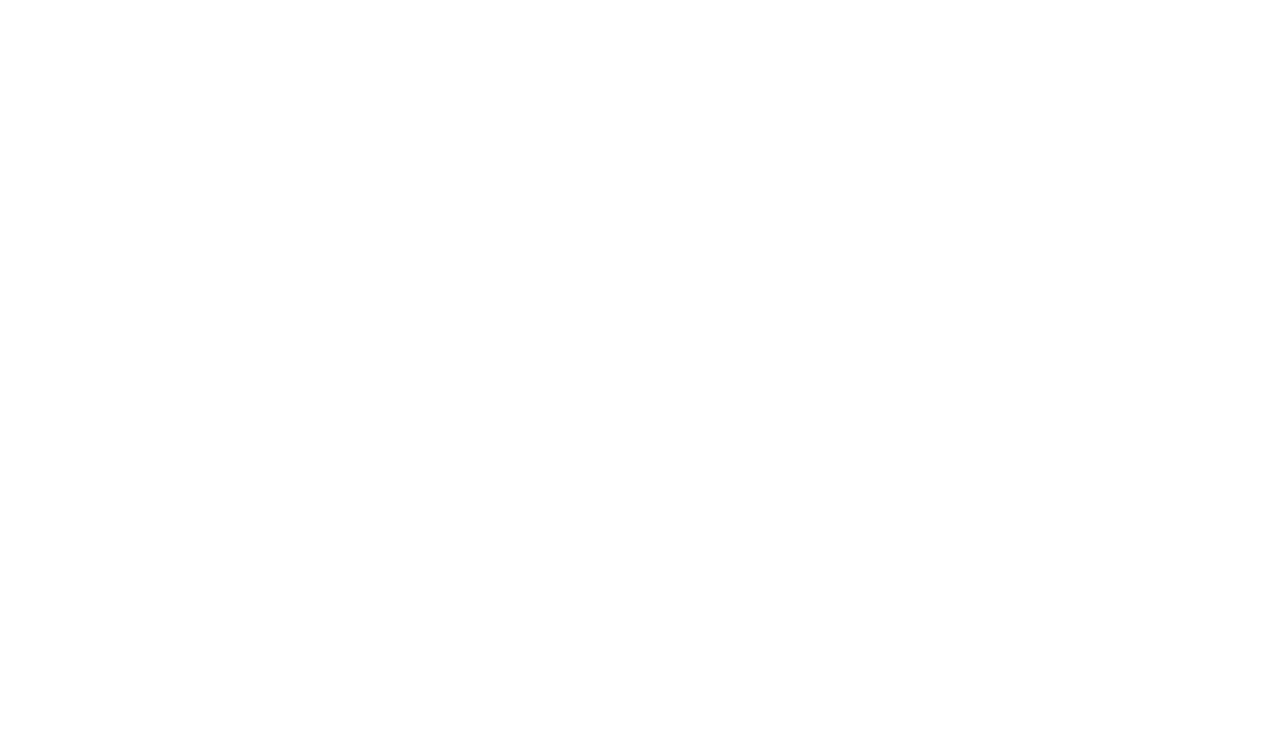
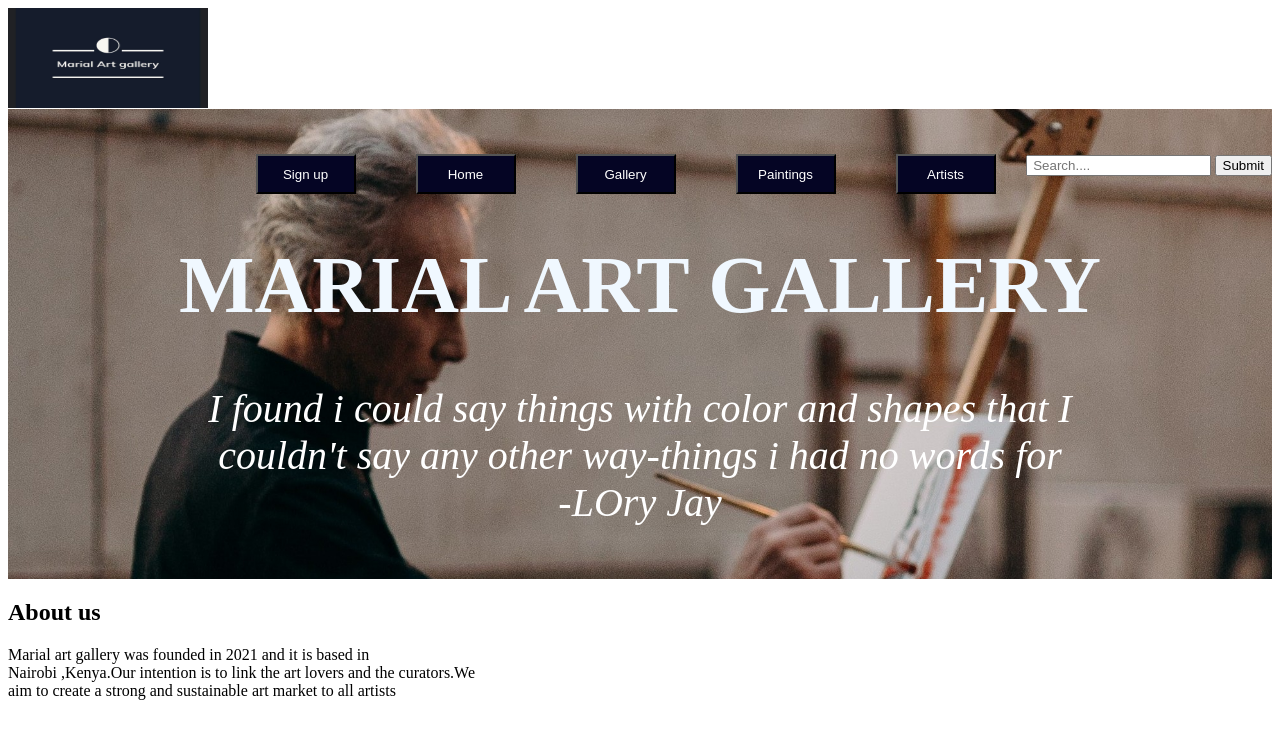
Before and after one commit to mariallugare/marial-artgallery, a plain HTML site: page landing.html in a window 1280 px wide. Drawn offline with Linux system fonts and the light colour scheme.

Commit message:
it will display section one of the landing page

```diff
--- a/landing.css
+++ b/landing.css
@@ -0,0 +1,40 @@
+.navbar ul{
+    list-style-type: none;
+    display: flex;
+    float: right;
+    top: -200px;
+}
+.list{
+    margin: 30px;
+
+}
+#search{
+    padding-top: 31px;
+
+}
+.section1{
+    background-image: url(./images/pexels-cottonbro-3779014.jpg);
+    background-repeat: no-repeat;
+   object-fit: cover;
+
+    height: 400px;
+    background-size:cover;
+;
+}
+.button1{
+    background-color: rgb(5, 5, 36);
+    color: white;
+    height: 40px;
+    width: 100px;
+}
+.section1 {
+    text-align: center;
+    color: aliceblue;
+    margin-top: 1px;
+    padding-top: 70px;
+    font-size: 40px;
+}
+.section1 p{
+    color: white;
+    text-align: center;
+}
--- a/landing.html
+++ b/landing.html
@@ -0,0 +1,38 @@
+<!DOCTYPE <!DOCTYPE html>
+
+<html>
+    <head>
+        <meta charset="utf-8">
+        <meta http-equiv="X-UA-Compatible" content="IE=edge">
+        <title></title>
+        <meta name="description" content="">
+        <meta name="viewport" content="width=device-width, initial-scale=1">
+        <link rel="stylesheet" href="landing.css">
+    </head>
+    <body>
+        <div class="navbar">
+            <img src="./images/WhatsApp Image 2021-11-13 at 9.29.44 PM (2).jpeg" height="100px" width="200px"   alt="">
+            <ul>
+                <li class="list" ><a href="signup.html"><button class="button1" >Sign up</button>  </a></li>
+                <li class="list" ><a href="landing.html"><button class="button1" >Home</button></a></li>
+                <li class="list" ><a href="gallery.html"><button class="button1" >Gallery</button> </a></li>
+                <li class="list" ><a href="paintings.html"><button class="button1" >Paintings</button></a></li>
+                <li class="list" ><a href="artist.html"><button class="button1" >Artists</button></a></li>
+                 <li> <form id="search" >
+                    <input type="text" placeholder=" Search...." name="search">
+                    <button type="submit">Submit</button>
+                    </form>  </li>
+             </ul>
+        </div>
+        <div class="section1">
+          <h1>MARIAL ART GALLERY</h1>
+          <p><em>I found i could say things with color and shapes that I <br> couldn't say any other way-things i had no words for <br> -LOry Jay </em></p>
+        </div>
+        <div class="section2">
+            <h2>About us</h2>
+            <p>Marial art gallery was founded in 2021 and it is based in <br> Nairobi ,Kenya.Our intention is to link the art lovers and the curators.We <br>aim to create a strong and sustainable art market to all artists  </p>
+        </div>
+
+        <script src="" async defer></script>
+    </body>
+</html>
--- a/signup.css
+++ b/signup.css
@@ -10,6 +10,7 @@
 }
 #search{
     padding-top: 31px;
+
 }
 .section1{
     background-image: url(./images/pexels-henry-&-co-1939485\ \(1\).jpg);
@@ -17,3 +18,9 @@
     height: 900px;
     background-size: cover;
 }
+.button1{
+    background-color: rgb(5, 5, 36);
+    color: white;
+    height: 40px;
+    width: 100px;
+}
```
Also changed, not shown: signup.html (+10 -7 lines), images/pexels-cottonbro-3779014.jpg (added).
